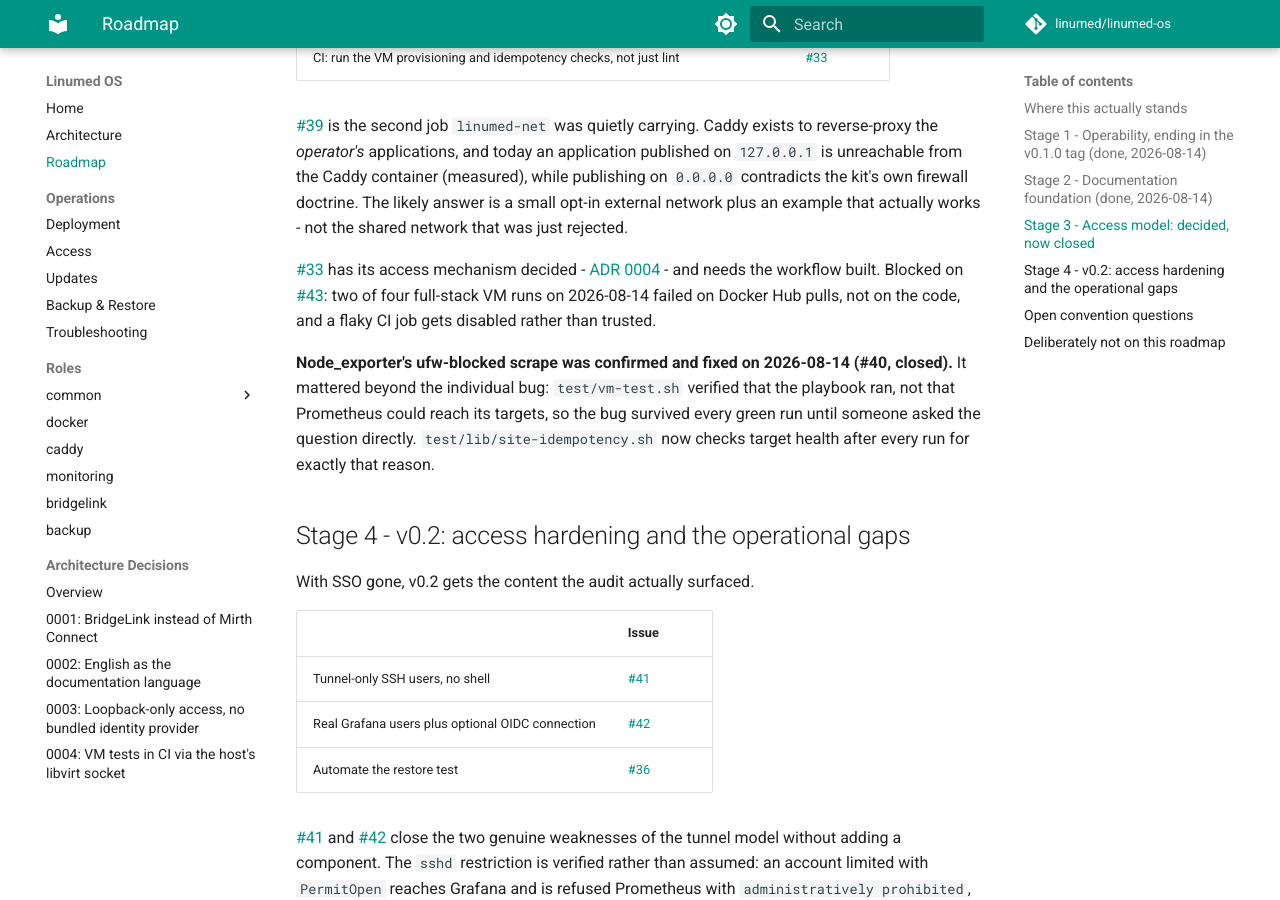
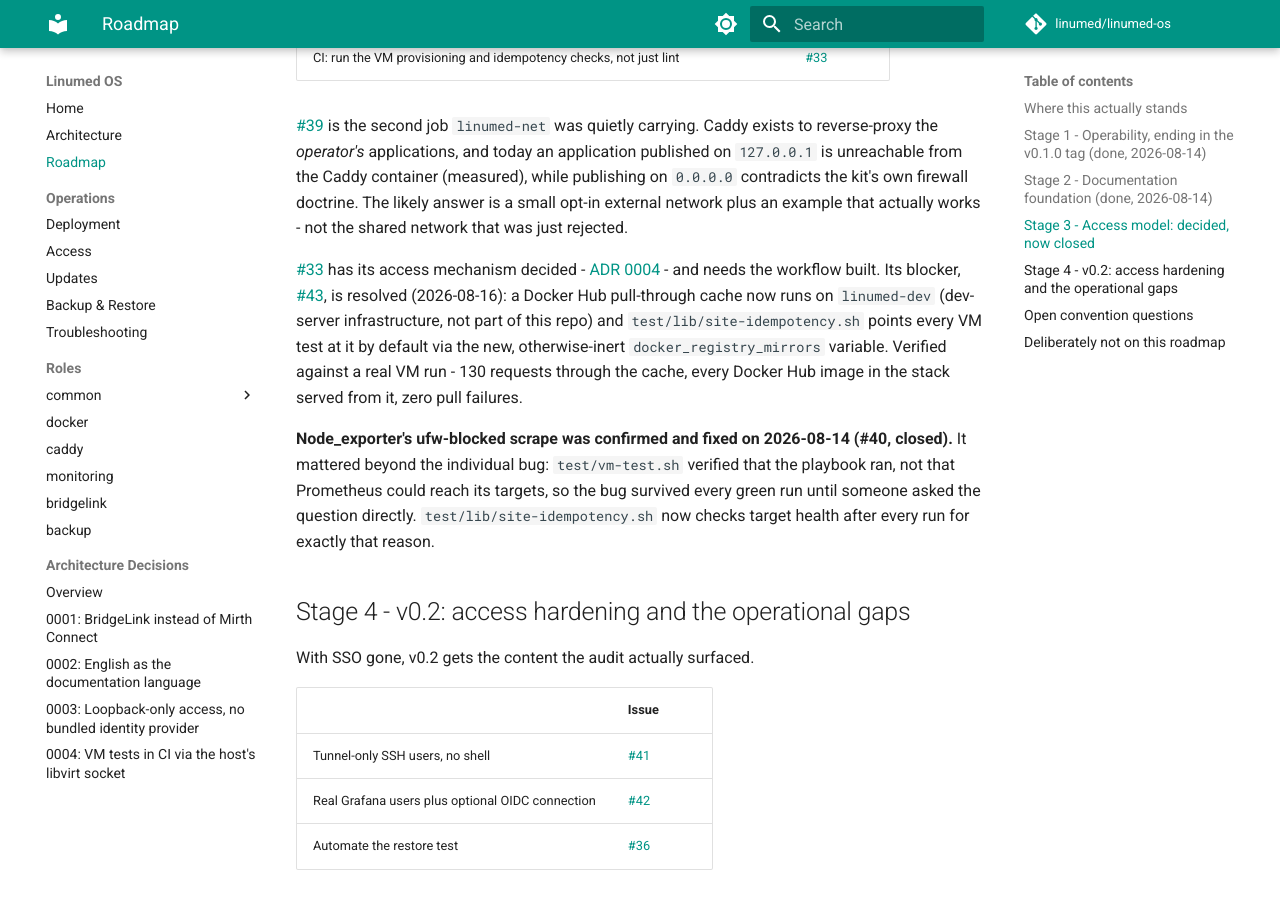
Before and after one commit to Linumed/Base, an MkDocs documentation site: the page built from docs/ROADMAP.md, in a window 1280 px wide and 900 px high, scrolled down 2541 px. Built offline with MkDocs 1.6.1 and Material for MkDocs 9.7.7, drawn with Linux system fonts in a browser that asks for light colours; comment, search, counter and statistics services are not loaded.

Commit message:
Docs: Roadmap - #43 als erledigt markiert

```diff
--- a/docs/ROADMAP.md
+++ b/docs/ROADMAP.md
@@ -107,9 +107,12 @@ rejected.
 
 [#33](../../issues/33) has its access mechanism decided -
 [ADR 0004](adr/0004-vm-tests-in-ci-via-host-libvirt-socket.md) - and needs the workflow
-built. Blocked on [#43](../../issues/43): two of four full-stack VM runs on 2026-08-14
-failed on Docker Hub pulls, not on the code, and a flaky CI job gets disabled rather than
-trusted.
+built. Its blocker, [#43](../../issues/43), is resolved (2026-08-16): a Docker Hub
+pull-through cache now runs on `linumed-dev` (dev-server infrastructure, not part of this
+repo) and `test/lib/site-idempotency.sh` points every VM test at it by default via the
+new, otherwise-inert `docker_registry_mirrors` variable. Verified against a real VM run -
+130 requests through the cache, every Docker Hub image in the stack served from it, zero
+pull failures.
 
 **Node_exporter's ufw-blocked scrape was confirmed and fixed on 2026-08-14 (#40, closed).**
 It mattered beyond the individual bug: `test/vm-test.sh` verified that the playbook ran,
```
